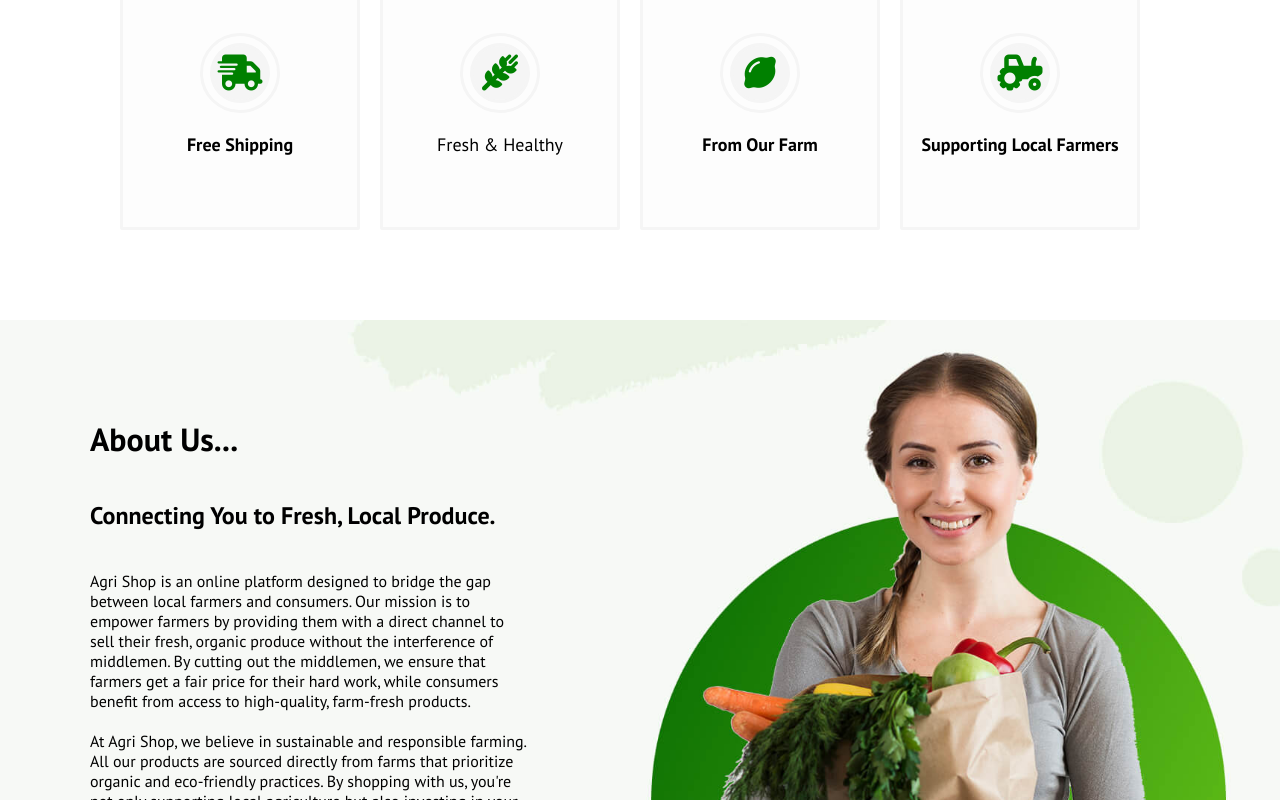
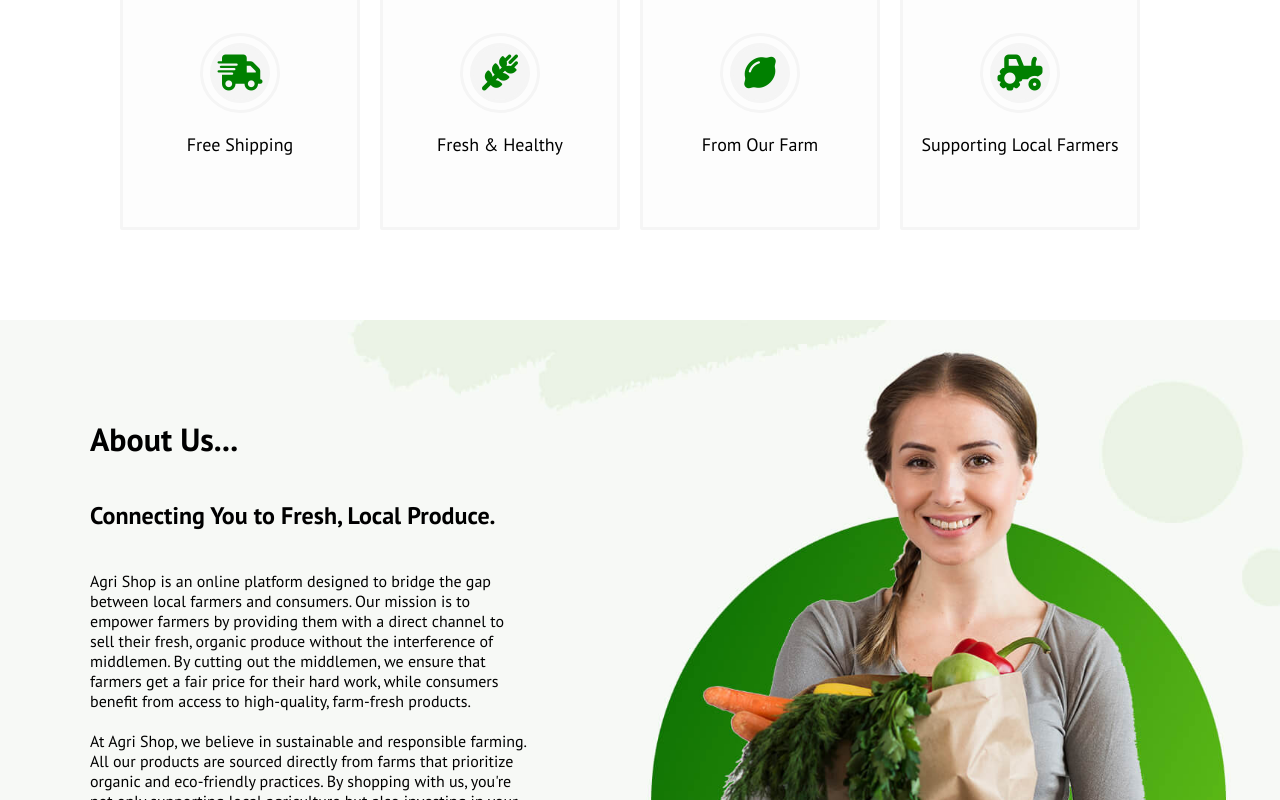
Before and after one commit to MKristinaa/AgriShop-React, a React (Create React App) app: page / in a window 1280 px wide. Shown: the part 940-1740 px from the top of the page. Built offline with nearby package versions, Linux system fonts and the light colour scheme.

Commit message:
Update Home page CSS styles

```diff
--- a/src/components/pages/Home.css
+++ b/src/components/pages/Home.css
@@ -223,6 +223,7 @@
 
 .product-name {
   margin-top: 10px;
+  font-weight: 600;
 }
 
 .category-links {
--- a/src/components/pages/Home.js
+++ b/src/components/pages/Home.js
@@ -72,7 +72,7 @@
             <div className='home-container-2'>
                 <div className='container-2-item'>
                     <div className='icon-1'><div className='icon'><i className="fa-solid fa-truck-fast fa-2x"></i></div></div>
-                    <div><b>Free Shipping</b></div>
+                    <div>Free Shipping</div>
                 </div>
                 <div className='container-2-item'>
                     <div className='icon-1'><div className='icon'><i className="fa-solid fa-wheat-awn fa-2x"></i></div></div>
@@ -80,11 +80,11 @@
                 </div>
                 <div className='container-2-item'>
                     <div className='icon-1'><div className='icon'><i className="fa-solid fa-lemon fa-2x"></i></div></div>
-                    <div><b>From Our Farm</b></div>
+                    <div>From Our Farm</div>
                 </div>
                 <div className='container-2-item'>
                     <div className='icon-1'><div className='icon'><i className="fa-solid fa-tractor fa-2x"></i></div></div>
-                    <div><b>Supporting Local Farmers</b></div>
+                    <div>Supporting Local Farmers</div>
                 </div>
             </div>
 
```
